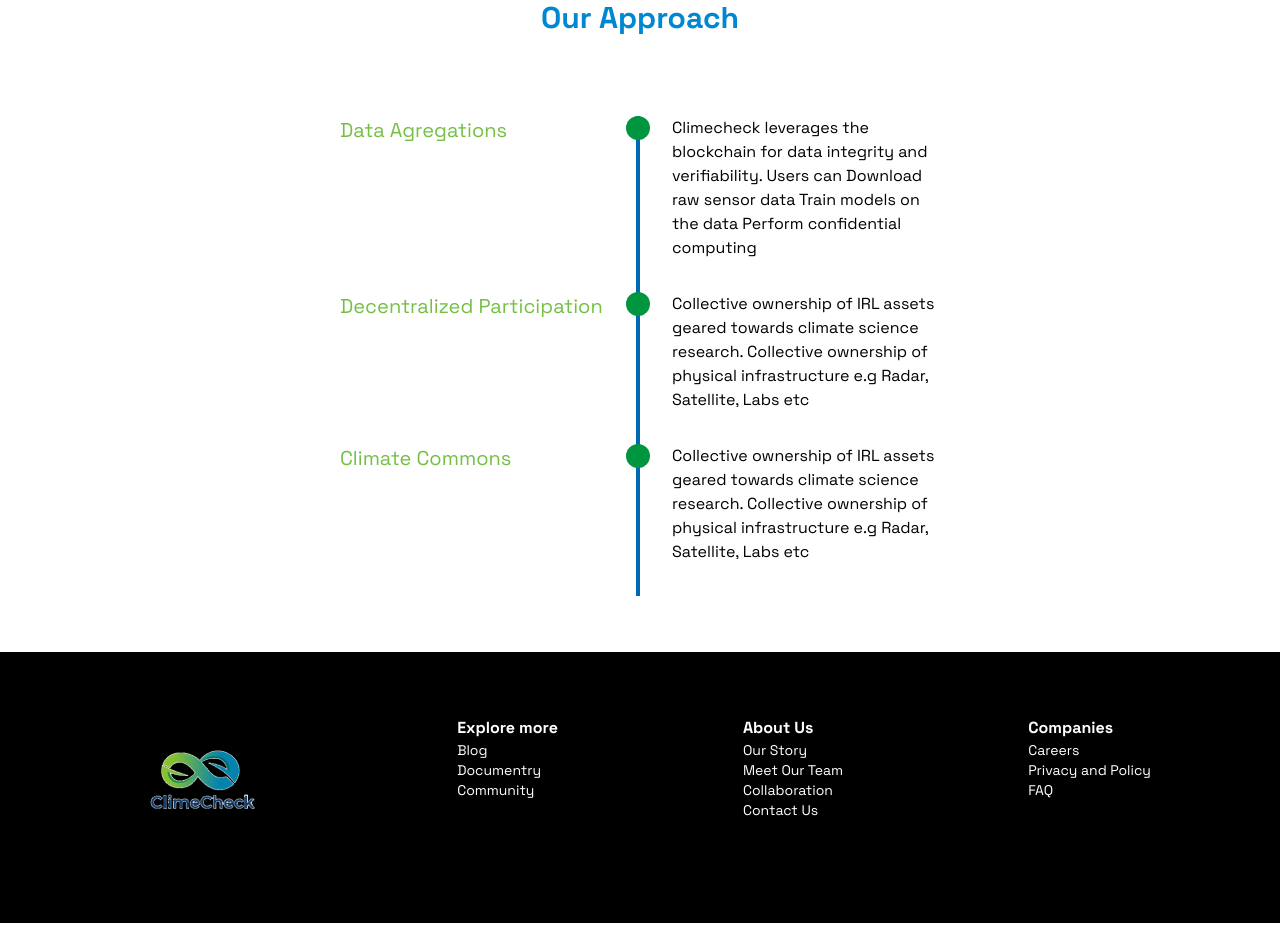
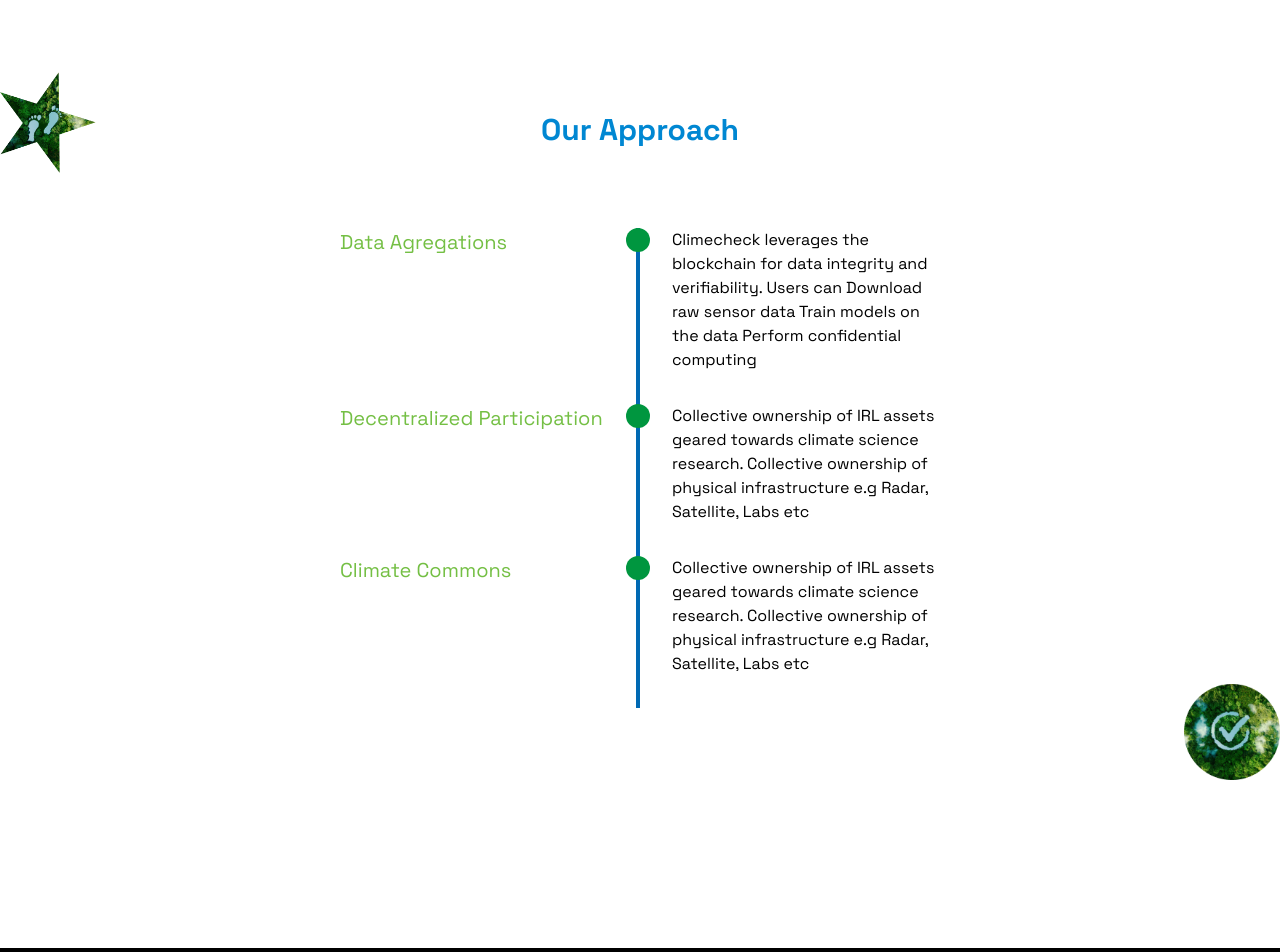
Before and after one commit to ClimeCheck/UI, a Next.js app: page / in a window 1280 px wide. Shown: the top 952 px of the page. Before the commit the page ends 923 px from the top, so only its background shows below. Built offline with nearby package versions, Linux system fonts and the light colour scheme.

Commit message:
footer && approach components

```diff
--- a/components/Footer/index.jsx
+++ b/components/Footer/index.jsx
@@ -5,7 +5,7 @@
 
 function Footer() {
   return (
-    <div className="grid justify-evenly px-auto mt-14 py-16 bg-black text-white w-screen gap-14 sm:flex font-Grotesk">
+    <div className="grid justify-evenly px-auto mt-32 py-16 bg-black text-white w-screen gap-14 sm:flex font-Grotesk overflow-hidden">
       <div>
         <Image src={Logo} alt="logo" />
       </div>
--- a/components/Timeline/index.jsx
+++ b/components/Timeline/index.jsx
@@ -1,9 +1,12 @@
 import { Approach } from "./TimelineData";
+import ellipse from "../../assets/Ellipse.png"
+import star from "../../assets/Star.png"
+import Image from "next/image";
 
 function Timeline() {
   return (
-    <div className="bg-white font-Grotesk container flex flex-col mx-auto justify-center">
-      <div className="mx-6 justify-center grid">
+    <div className="bg-white py-8 relative my-10 font-Grotesk container grid w-screen overflow-hidden">
+      <div className="justify-center my-10 grid">
         <h1 className="font-bold text-center text-xl sm:text-2xl md:text-3xl text-secondary">
           Our Approach
         </h1>
@@ -18,6 +21,8 @@
           })}
         </div>
       </div>
+          <Image className="absolute top-8 flex justify-self-start w-16 sm:w-24 h-auto" src={star} size={50} alt="" />
+          <Image className="absolute flex justify-self-end self-end w-16 sm:w-24 h-auto" src={ellipse} size={50} alt="" />
     </div>
   );
 }
--- a/pages/index.js
+++ b/pages/index.js
@@ -9,11 +9,10 @@
       <Head>
         <title>ClimeCheck UI</title>
         <meta name="description" content="Generated by create next app" />
-        <meta name="viewport" content="viewport-fit=cover" />
         <link rel="icon" href="/favicon.ico" />
       </Head>
 
-      <main className='main'>
+      <main className='main w-screen m-auto justify-center items-center'>
         <Timeline />
       </main>
 
```
